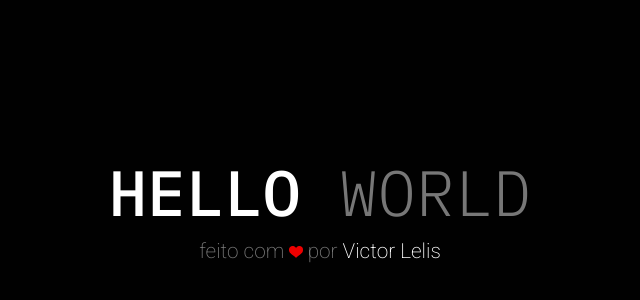
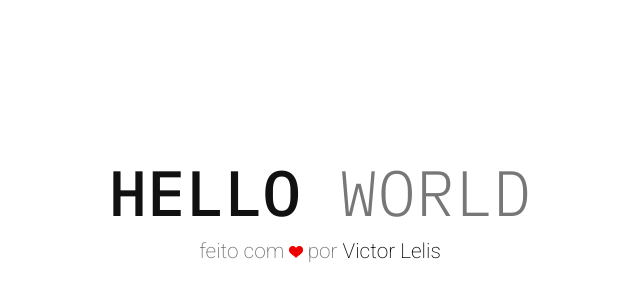
Before and after one commit to ovictorlelis/21-dias-de-codigo, a plain HTML site: page dia-02/index.html in a window 1280 px wide. Shown: the part 194-494 px from the top of the page, without its empty margins (320-960 px from the left). Drawn offline with Linux system fonts and the light colour scheme.

Commit message:
dia 02 ✅

```diff
--- a/dia-02/assets/css/style.css
+++ b/dia-02/assets/css/style.css
@@ -8,7 +8,7 @@ body {
     display: flex;
     justify-content: center;
     align-items: center;
-    background: #010101;
+    background: #fff;
     color: #777;
 }
 
@@ -23,7 +23,7 @@ h1 {
     font-weight: 500;
     margin-bottom: 5px;
     text-transform: uppercase;
-    color: #fff;
+    color: #111;
 }
 
 h1 span {
@@ -43,6 +43,6 @@ p img {
 }
 
 p a {
-    color: #fff;
+    color: #111;
     text-decoration: none;
 }
```
